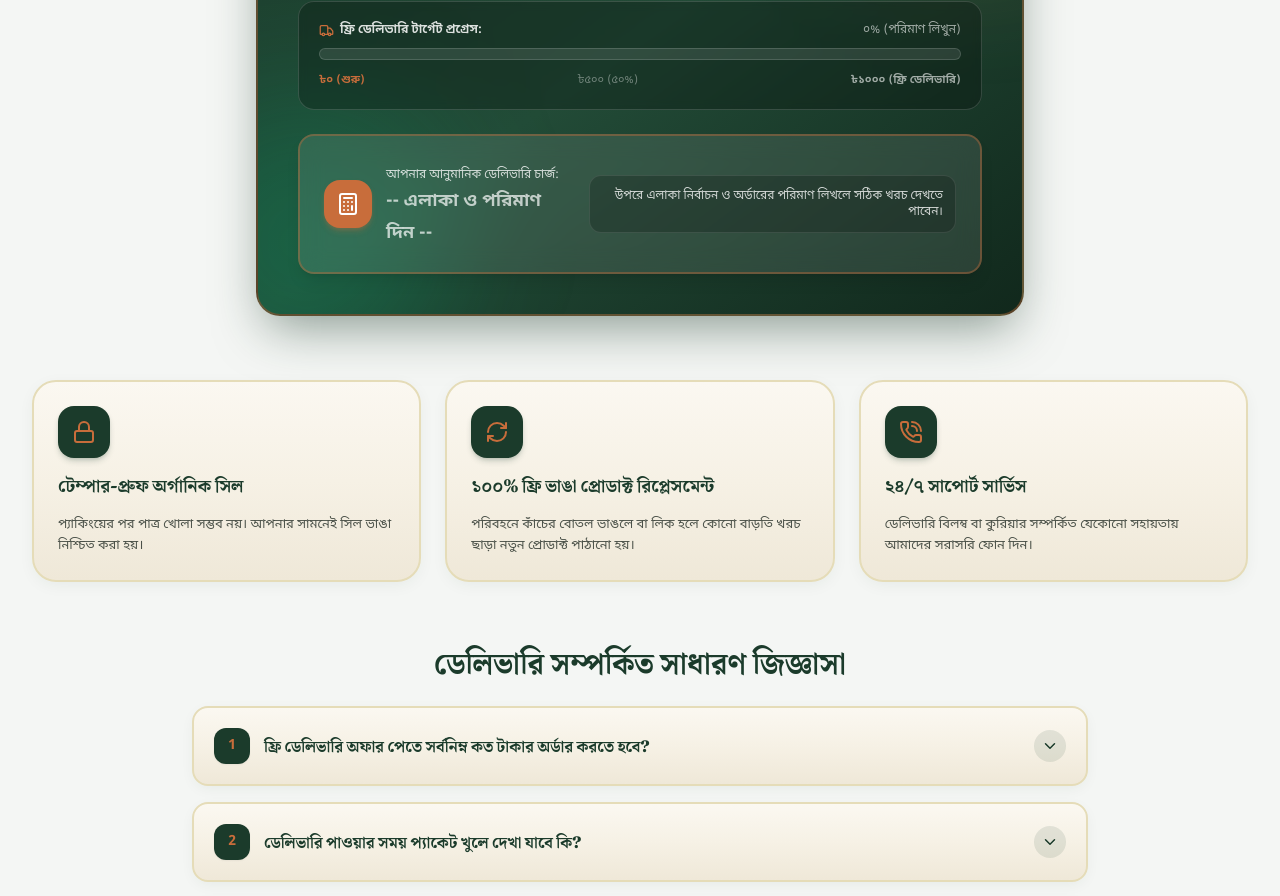
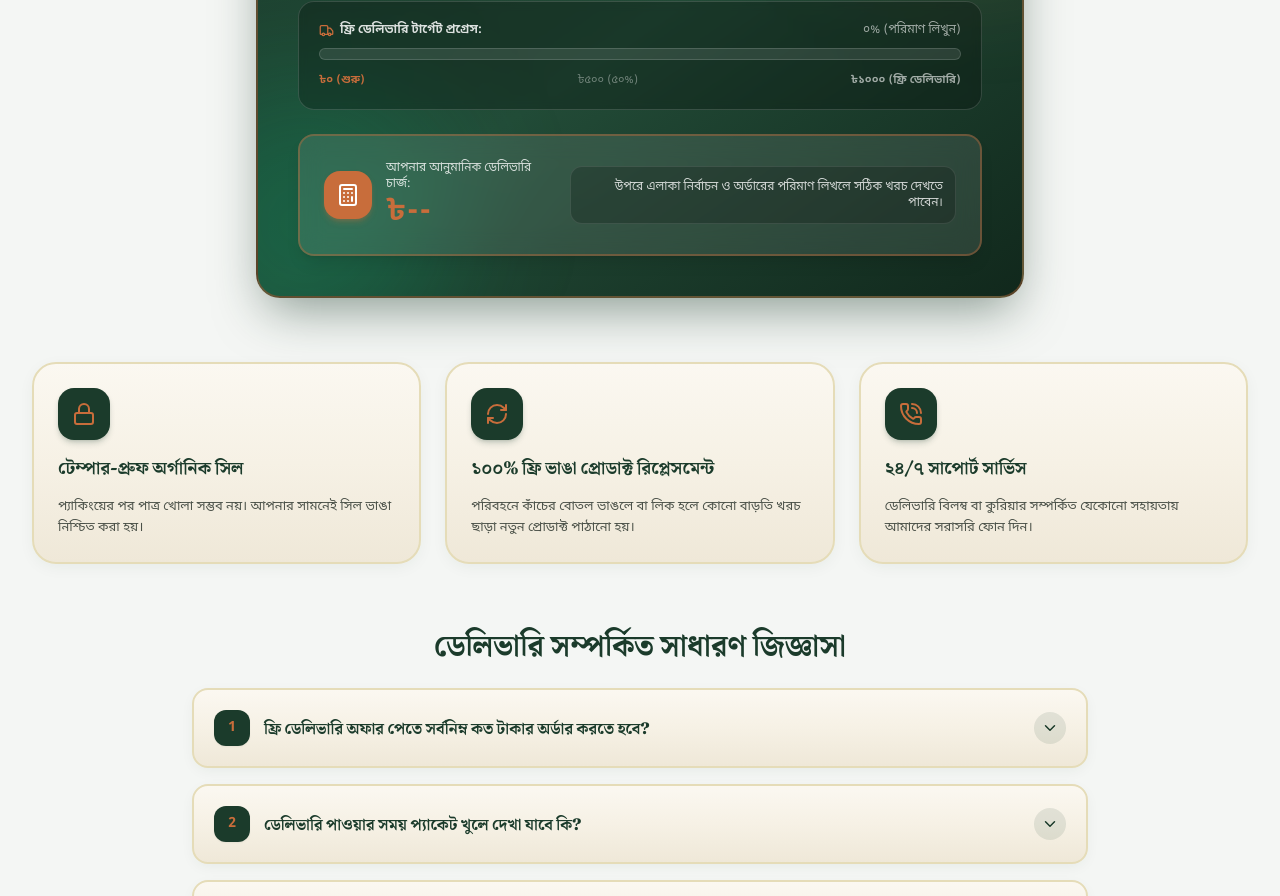
Before and after one commit to tridib371/prokriti-barta, a React (Vite) app: page /delivery in a window 1280 px wide. Shown: the part 1887-2783 px from the top of the page. Built offline with nearby package versions, Linux system fonts and the light colour scheme.

Commit message:
fix(delivery): replace wrapped placeholder text in delivery fee output box with clean ৳-- currency display

```diff
--- a/src/pages/Delivery.jsx
+++ b/src/pages/Delivery.jsx
@@ -479,13 +479,13 @@ export default function Delivery() {
                 {calcDeliveryFee() === 0 ? <Truck size={24} /> : <Calculator size={24} />}
               </div>
               <div>
-                <span className="text-xs text-white/80 font-bn-sans">
+                <span className="text-xs text-white/80 font-bn-sans block">
                   {lang === 'bn' ? 'আপনার আনুমানিক ডেলিভারি চার্জ:' : 'Your Estimated Shipping Fee:'}
                 </span>
-                <div className="font-bn-sans font-bold text-xl sm:text-2xl text-white">
+                <div className="font-bn-sans font-bold text-2xl sm:text-3xl text-white mt-0.5">
                   {calcDeliveryFee() === null ? (
-                    <span className="text-white/70 text-base sm:text-lg">
-                      {lang === 'bn' ? '-- এলাকা ও পরিমাণ দিন --' : '-- Select Area & Value --'}
+                    <span className="text-accent tracking-wider font-bold">
+                      ৳--
                     </span>
                   ) : calcDeliveryFee() === 0 ? (
                     <span className="text-emerald-400 font-bold">
```
